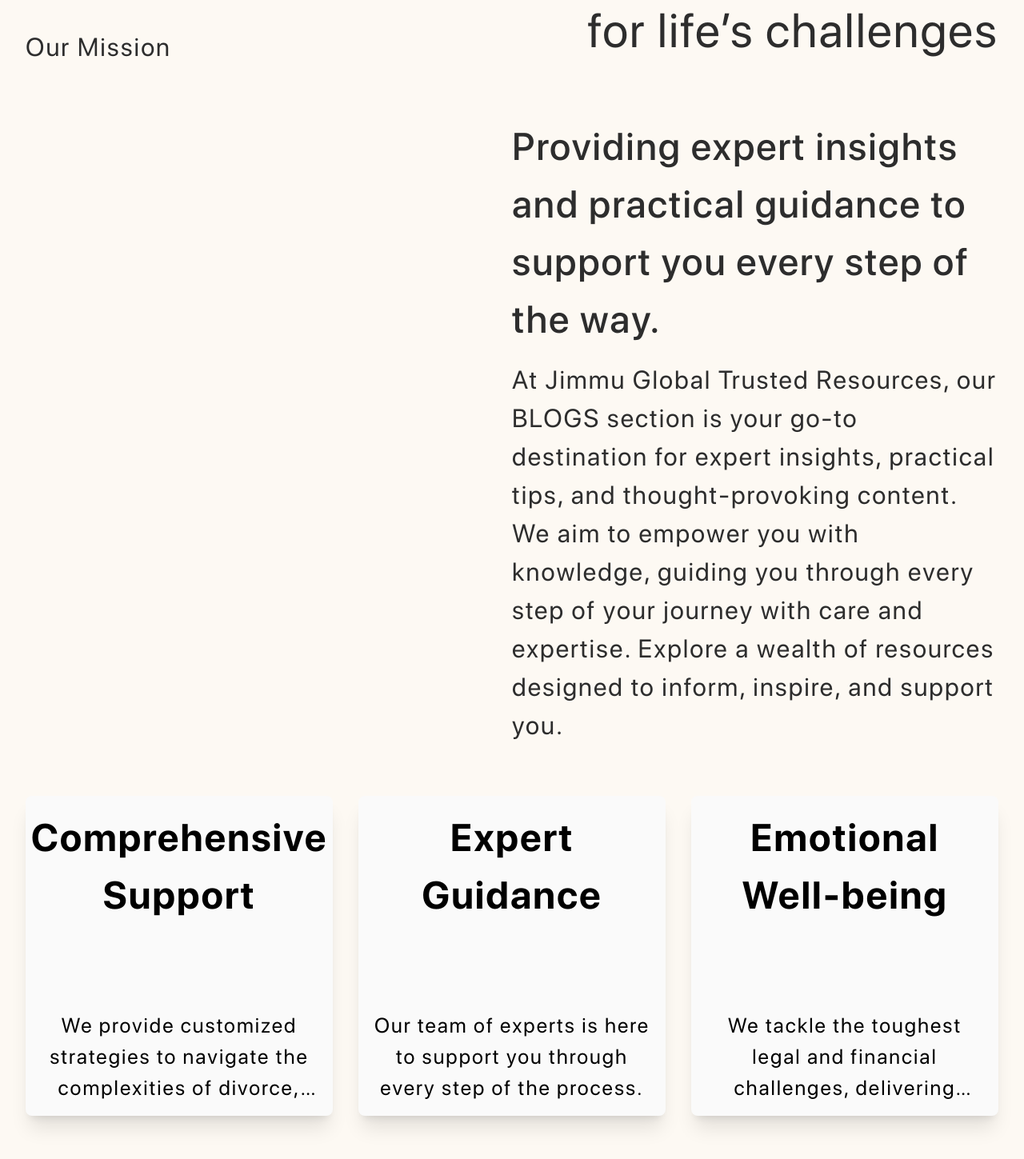
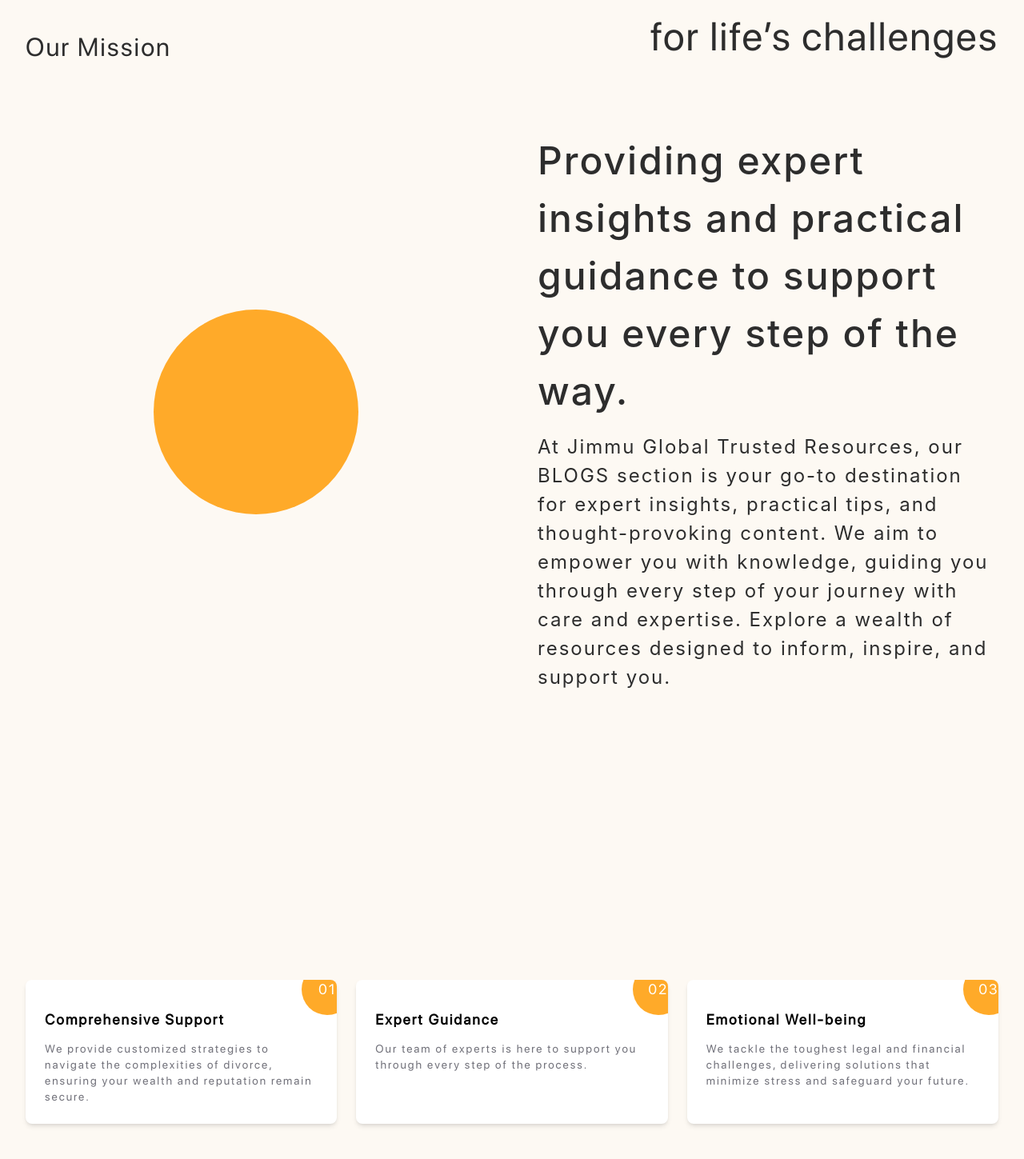
Before and after one commit to rumeshsmrr/Jimmu_V2, a React (Vite) app: page / in a window 1280 px wide. Shown: the part 4685-6134 px from the top of the page at 80% size. Built offline with nearby package versions, Linux system fonts and the light colour scheme.

Commit message:
Done  some ui chages  and Responsive on about us

```diff
--- a/src/App.jsx
+++ b/src/App.jsx
@@ -1,10 +1,6 @@
 
 import "./App.css";
 import Home from "./Pages/Home.jsx";
-
-import AboutUs from "./components/AboutUs";
-import Blogs from "./components/Blogs";
-import {Footer, ConnectWithUs, FooterBottom } from "./components/Footer";
 
 
 function App() {
--- a/src/components/AboutUs.jsx
+++ b/src/components/AboutUs.jsx
@@ -9,35 +9,35 @@ const AboutUs = () => {
         className="relative min-h-screen bg-[#FDF9F3] flex items-center justify-center"
         initial={{ opacity: 0, y: 50 }}
         whileInView={{ opacity: 1, y: 0 }}
-  viewport={{ once: true, amount: 0.5 }}
+        exit={{ opacity: 0, y: 50 }}
         transition={{ duration: 0.5 }}
       >
-        <div className="absolute top-0 left-0 p-8 z-10">
+        <div className="absolute top-0 left-0 p-6 sm:p-8 z-10">
           <h1
-            className="text-[80px] sm:text-[100px] md:text-[120px] lg:text-[150px] font-bold text-[#2D2D2D]"
+            className="text-[48px] sm:text-[80px] md:text-[100px] lg:text-[120px] font-bold text-[#2D2D2D]"
             style={{ fontFamily: "SF_Bold" }}
           >
             About Us
           </h1>
         </div>
-        <div className="absolute bottom-0 left-0 p-8 z-10">
+        <div className="absolute bottom-0 left-0 p-6 sm:p-8 z-10">
           <h2
-            className="text-[20px] sm:text-[24px] md:text-[28px] lg:text-[32px] font-regular text-[#2D2D2D]"
+            className="text-[18px] sm:text-[24px] md:text-[28px] lg:text-[32px] font-regular text-[#2D2D2D]"
             style={{ fontFamily: "SF_Regular" }}
           >
             Our Mission
           </h2>
         </div>
-        <div className="absolute bottom-0 right-0 p-8 text-right z-10">
+        <div className="absolute bottom-0 right-0 p-6 sm:p-8 text-right z-10">
           <h2
-            className="text-[30px] sm:text-[40px] md:text-[50px] lg:text-[60px] font-regular text-[#2D2D2D]"
+            className="text-[20px] sm:text-[30px] md:text-[40px] lg:text-[50px] font-regular text-[#2D2D2D]"
             style={{ fontFamily: "SF_Regular" }}
           >
             Expert guidance <br /> for life’s challenges
           </h2>
         </div>
         <motion.div
-          className="absolute left-1/2 top-1/2 transform -translate-x-1/2 -translate-y-1/2 w-24 sm:w-28 md:w-32 h-24 sm:h-28 md:h-32 bg-[#FFAA29] rounded-full z-0"
+          className="absolute left-1/2 top-1/2 transform -translate-x-1/2 -translate-y-1/2 w-16 sm:w-24 md:w-28 lg:w-32 h-16 sm:h-24 md:h-28 lg:h-32 bg-[#FFAA29] rounded-full z-0"
           initial={{ scale: 0 }}
           whileInView={{ scale: 1 }}
           transition={{ duration: 1, ease: "easeOut" }}
@@ -45,32 +45,25 @@ const AboutUs = () => {
       </motion.section>
 
       {/* Section 2: Insights and Guidance */}
-      <motion.section
-  className="relative min-h-screen bg-[#FDF9F3] flex flex-col sm:flex-row items-center justify-center p-4 sm:p-8"
-  initial={{ opacity: 0, y: 50 }}
-  whileInView={{ opacity: 1, y: 0 }}
-  viewport={{ once: true, amount: 0.5 }}
-  transition={{ duration: 0.5 }}
-      >
-        <div className="relative w-full sm:w-1/2 flex items-center justify-center mb-6 sm:mb-0">
+      <section className="relative min-h-screen bg-[#FDF9F3] flex flex-wrap">
+        <div className="w-full md:w-1/2 flex items-center justify-center p-6 sm:p-8">
           <motion.div
-  className="absolute w-2/3 h-2/3 bg-[#FFAA29] rounded-full z-0"
+            className="w-48 h-48 sm:w-64 sm:h-64 bg-[#FFAA29] rounded-full z-0"
             initial={{ scale: 0 }}
-  whileInView={{ scale: 1 }}
-  viewport={{ once: true, amount: 0.5 }}
+            animate={{ scale: 1 }}
             transition={{ duration: 1, ease: "easeOut" }}
           />
         </div>
-        <div className="w-full sm:w-1/2 z-10">
+        <div className="w-full md:w-1/2 p-6 sm:p-8 flex flex-col justify-center z-10">
           <h2
-            className="text-[28px] sm:text-[32px] md:text-[40px] lg:text-[48px] font-medium text-[#2D2D2D]"
-            style={{ fontFamily: "SF_Medium" }}
+            className="text-[24px] sm:text-[36px] md:text-[48px] font-medium text-[#2D2D2D]"
+            style={{ fontFamily: "SF Pro Display" }}
           >
             Providing expert insights and practical guidance to support you every step of the way.
           </h2>
           <p
-            className="text-[20px] sm:text-[24px] md:text-[28px] lg:text-[32px] font-regular text-[#2D2D2D] mt-4"
-            style={{ fontFamily: "SF_Regular" }}
+            className="text-[16px] sm:text-[20px] md:text-[24px] font-regular text-[#2D2D2D] mt-4"
+            style={{ fontFamily: "SF Pro Display" }}
           >
             At Jimmu Global Trusted Resources, our BLOGS section is your go-to destination for expert insights,
             practical tips, and thought-provoking content. We aim to empower you with knowledge, guiding you through
@@ -78,44 +71,67 @@ const AboutUs = () => {
             Explore a wealth of resources designed to inform, inspire, and support you.
           </p>
         </div>
-      </motion.section>
+      </section>
 
       {/* Section 3: Cards */}
       <motion.section
-  className="relative min-h-screen bg-[#FDF9F3] grid grid-cols-1 sm:grid-cols-2 md:grid-cols-3 gap-4 sm:gap-8 p-4 sm:p-8"
+        className="relative min-h-screen bg-[#FDF9F3] flex items-center justify-center"
         initial={{ opacity: 0, y: 50 }}
         whileInView={{ opacity: 1, y: 0 }}
-  viewport={{ once: true, amount: 0.5 }}
+        exit={{ opacity: 0, y: 50 }}
         transition={{ duration: 0.5 }}
       >
+        <div className="grid grid-cols-1 sm:grid-cols-2 lg:grid-cols-3 gap-4 sm:gap-6 p-6 sm:p-8">
           {/* Card 1 */}
-        <div className="h-[300px] sm:h-[350px] md:h-[400px] cursor-pointer overflow-hidden relative transition-all duration-500 hover:translate-y-2 bg-neutral-50 rounded-lg shadow-xl flex flex-col justify-between p-4">
-          <div className="flex flex-col items-center">
-            <span className="font-SF_Bold text-[28px] sm:text-[32px] md:text-[40px] lg:text-[48px] text-center">Comprehensive Support</span>
+          <motion.div
+            className="bg-white shadow-md p-6 space-y-3 rounded-lg relative overflow-hidden"
+            initial={{ opacity: 0, y: 50 }}
+            whileInView={{ opacity: 1, y: 0 }}
+            transition={{ duration: 0.6, ease: "easeOut" }}
+            viewport={{ once: true, amount: 0.2 }}
+          >
+            <div className="w-16 h-16 bg-[#FFAA29] rounded-full absolute -right-5 -top-5 flex items-center justify-center">
+              <p className="text-white text-lg">01</p>
             </div>
-          <p className="line-clamp-3 text-center mt-auto font-SF_Regular text-[20px] sm:text-[24px] md:text-[26px]">
+            <h1 className="font-bold text-lg">Comprehensive Support</h1>
+            <p className="text-sm text-zinc-500">
               We provide customized strategies to navigate the complexities of divorce, ensuring your wealth and reputation remain secure.
             </p>
-        </div>
+          </motion.div>
 
           {/* Card 2 */}
-        <div className="h-[300px] sm:h-[350px] md:h-[400px] cursor-pointer overflow-hidden relative transition-all duration-500 hover:translate-y-2 bg-neutral-50 rounded-lg shadow-xl flex flex-col justify-between p-4">
-          <div className="flex flex-col items-center">
-            <span className="font-SF_Bold text-[28px] sm:text-[32px] md:text-[40px] lg:text-[48px] text-center">Expert Guidance</span>
+          <motion.div
+            className="bg-white shadow-md p-6 space-y-3 rounded-lg relative overflow-hidden"
+            initial={{ opacity: 0, y: 50 }}
+            whileInView={{ opacity: 1, y: 0 }}
+            transition={{ duration: 0.7, ease: "easeOut" }}
+            viewport={{ once: true, amount: 0.2 }}
+          >
+            <div className="w-16 h-16 bg-[#FFAA29] rounded-full absolute -right-5 -top-5 flex items-center justify-center">
+              <p className="text-white text-lg">02</p>
             </div>
-          <p className="line-clamp-3 text-center mt-auto font-SF_Regular text-[20px] sm:text-[24px] md:text-[26px]">
+            <h1 className="font-bold text-lg">Expert Guidance</h1>
+            <p className="text-sm text-zinc-500">
               Our team of experts is here to support you through every step of the process.
             </p>
-        </div>
+          </motion.div>
 
           {/* Card 3 */}
-        <div className="h-[300px] sm:h-[350px] md:h-[400px] cursor-pointer overflow-hidden relative transition-all duration-500 hover:translate-y-2 bg-neutral-50 rounded-lg shadow-xl flex flex-col justify-between p-4">
-          <div className="flex flex-col items-center">
-            <span className="font-SF_Bold text-[28px] sm:text-[32px] md:text-[40px] lg:text-[48px] text-center">Emotional Well-being</span>
+          <motion.div
+            className="bg-white shadow-md p-6 space-y-3 rounded-lg relative overflow-hidden"
+            initial={{ opacity: 0, y: 50 }}
+            whileInView={{ opacity: 1, y: 0 }}
+            transition={{ duration: 0.8, ease: "easeOut" }}
+            viewport={{ once: true, amount: 0.2 }}
+          >
+            <div className="w-16 h-16 bg-[#FFAA29] rounded-full absolute -right-5 -top-5 flex items-center justify-center">
+              <p className="text-white text-lg">03</p>
             </div>
-          <p className="line-clamp-3 text-center mt-auto font-SF_Regular text-[20px] sm:text-[24px] md:text-[26px]">
+            <h1 className="font-bold text-lg">Emotional Well-being</h1>
+            <p className="text-sm text-zinc-500">
               We tackle the toughest legal and financial challenges, delivering solutions that minimize stress and safeguard your future.
             </p>
+          </motion.div>
         </div>
       </motion.section>
     </div>
```
Lines whose indentation alone changed are shown as unchanged.
